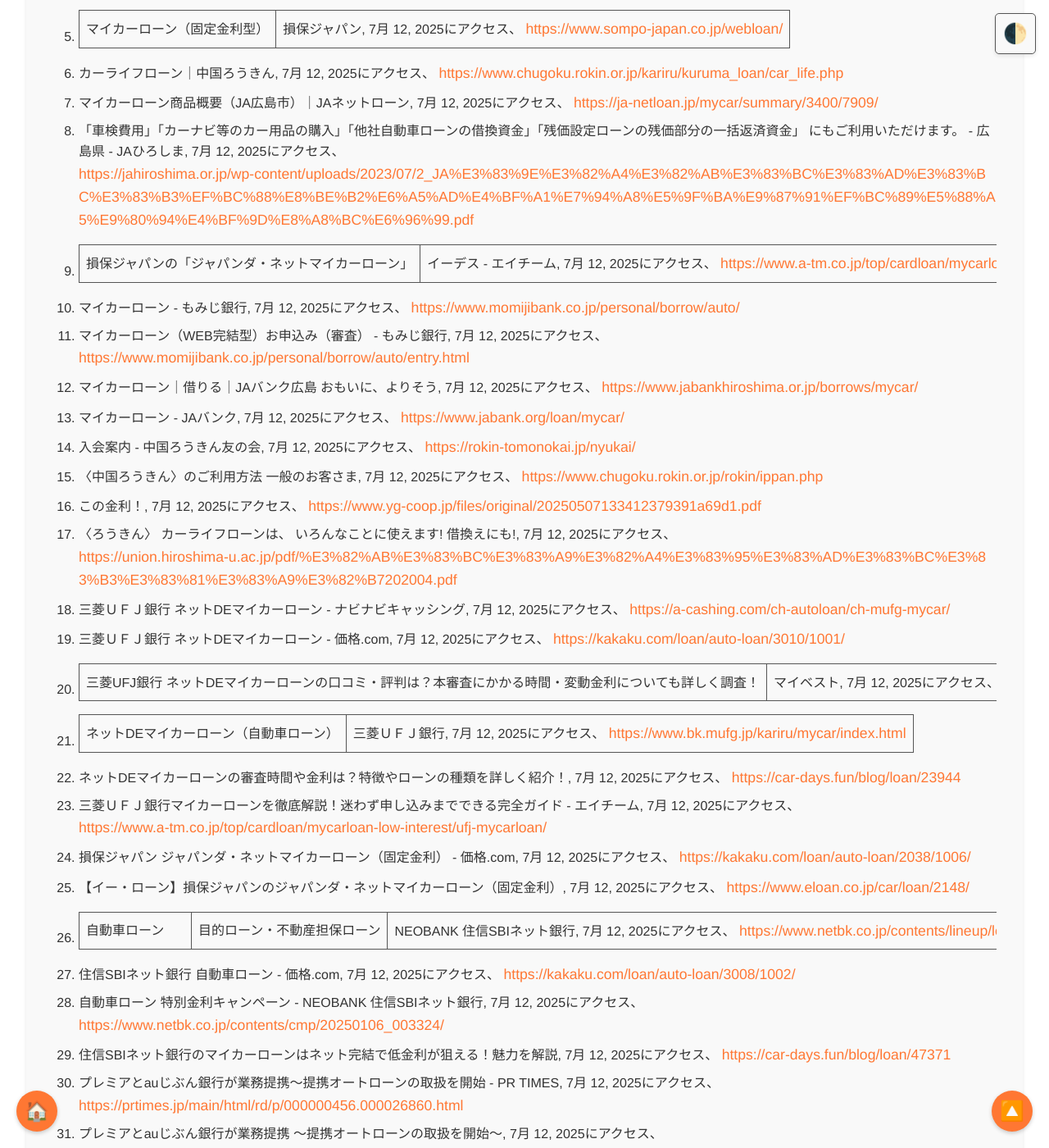
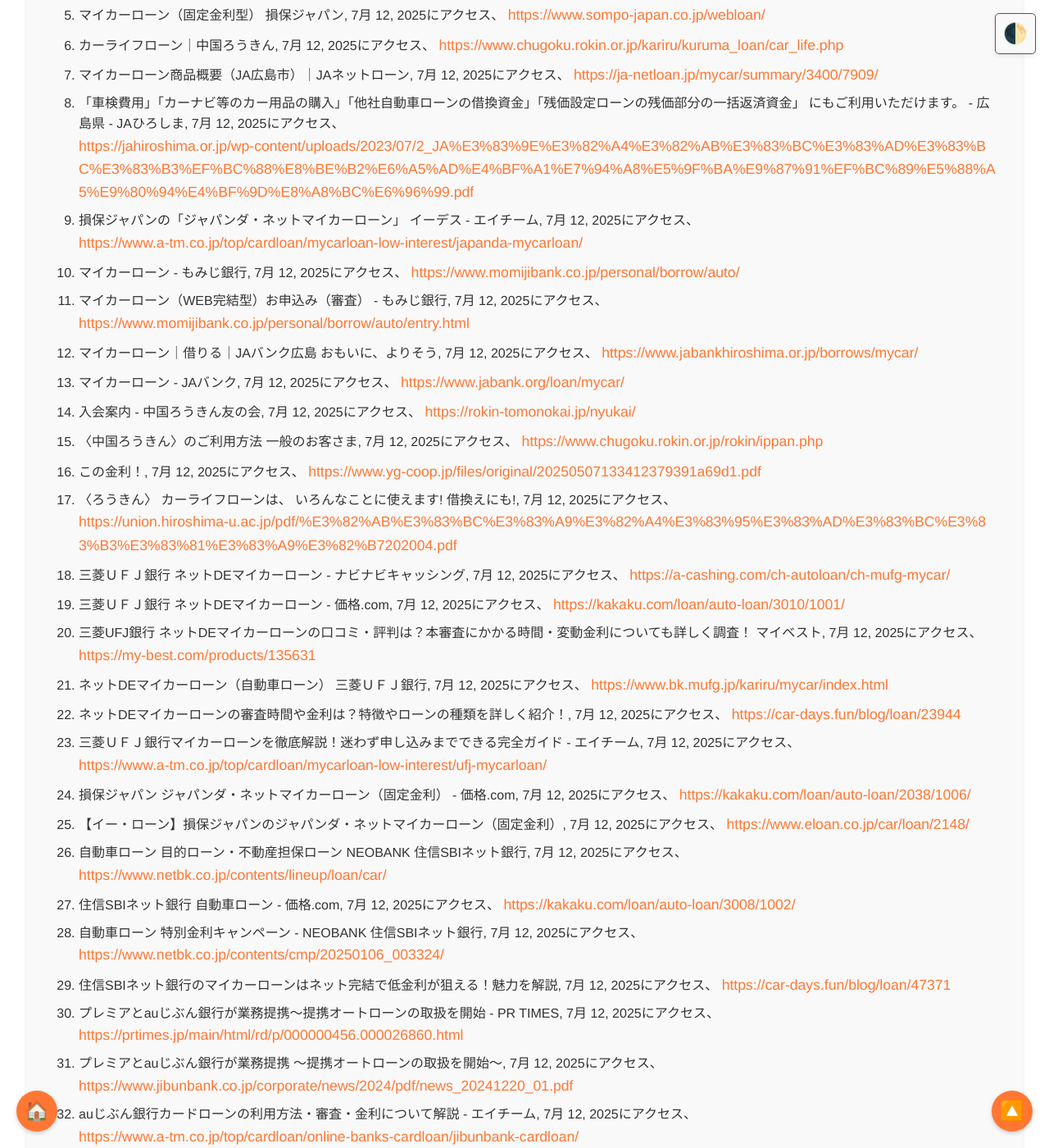
Before and after one commit to aegisfleet/share-deepresearch, a Jekyll site: the page built from _topics/my-car-loan/index.md, in a window 1280 px wide and 1400 px high, scrolled down 9069 px. Shown: the whole window at 82% size. Built offline with Jekyll 4.4.1, drawn with Linux system fonts in a browser that asks for light colours.

Commit message:
Auto update files

```diff
--- a/_topics/my-car-loan/index.md
+++ b/_topics/my-car-loan/index.md
@@ -211,11 +211,11 @@ JAバンク広島のマイカーローンは、一見すると非常に低い金
 2. マイカーローン ｜ かりる ｜ 広島銀行, 7月 12, 2025にアクセス、 [https://www.hirogin.co.jp/service/loan/mycar-loan/](https://www.hirogin.co.jp/service/loan/mycar-loan/)
 3. マイカーローン｜広島信用金庫, 7月 12, 2025にアクセス、 [https://www.hiroshin.co.jp/kariru/mokutekiloan/mycar.html](https://www.hiroshin.co.jp/kariru/mokutekiloan/mycar.html)
 4. マイカーローンの総合ランキング（中国・四国） \- イー・ローン, 7月 12, 2025にアクセス、 [https://www.eloan.co.jp/car/ranking/0/?area=6](https://www.eloan.co.jp/car/ranking/0/?area=6)
-5. マイカーローン（固定金利型） | 損保ジャパン, 7月 12, 2025にアクセス、 [https://www.sompo-japan.co.jp/webloan/](https://www.sompo-japan.co.jp/webloan/)
+5. マイカーローン（固定金利型） 損保ジャパン, 7月 12, 2025にアクセス、 [https://www.sompo-japan.co.jp/webloan/](https://www.sompo-japan.co.jp/webloan/)
 6. カーライフローン｜中国ろうきん, 7月 12, 2025にアクセス、 [https://www.chugoku.rokin.or.jp/kariru/kuruma\_loan/car\_life.php](https://www.chugoku.rokin.or.jp/kariru/kuruma_loan/car_life.php)
 7. マイカーローン商品概要（JA広島市）｜JAネットローン, 7月 12, 2025にアクセス、 [https://ja-netloan.jp/mycar/summary/3400/7909/](https://ja-netloan.jp/mycar/summary/3400/7909/)
 8. 「車検費用」「カーナビ等のカー用品の購入」「他社自動車ローンの借換資金」「残価設定ローンの残価部分の一括返済資金」 にもご利用いただけます。 \- 広島県 \- JAひろしま, 7月 12, 2025にアクセス、 [https://jahiroshima.or.jp/wp-content/uploads/2023/07/2\_JA%E3%83%9E%E3%82%A4%E3%82%AB%E3%83%BC%E3%83%AD%E3%83%BC%E3%83%B3%EF%BC%88%E8%BE%B2%E6%A5%AD%E4%BF%A1%E7%94%A8%E5%9F%BA%E9%87%91%EF%BC%89%E5%88%A5%E9%80%94%E4%BF%9D%E8%A8%BC%E6%96%99.pdf](https://jahiroshima.or.jp/wp-content/uploads/2023/07/2_JA%E3%83%9E%E3%82%A4%E3%82%AB%E3%83%BC%E3%83%AD%E3%83%BC%E3%83%B3%EF%BC%88%E8%BE%B2%E6%A5%AD%E4%BF%A1%E7%94%A8%E5%9F%BA%E9%87%91%EF%BC%89%E5%88%A5%E9%80%94%E4%BF%9D%E8%A8%BC%E6%96%99.pdf)
-9. 損保ジャパンの「ジャパンダ・ネットマイカーローン」 | イーデス \- エイチーム, 7月 12, 2025にアクセス、 [https://www.a-tm.co.jp/top/cardloan/mycarloan-low-interest/japanda-mycarloan/](https://www.a-tm.co.jp/top/cardloan/mycarloan-low-interest/japanda-mycarloan/)
+9. 損保ジャパンの「ジャパンダ・ネットマイカーローン」 イーデス \- エイチーム, 7月 12, 2025にアクセス、 [https://www.a-tm.co.jp/top/cardloan/mycarloan-low-interest/japanda-mycarloan/](https://www.a-tm.co.jp/top/cardloan/mycarloan-low-interest/japanda-mycarloan/)
 10. マイカーローン \- もみじ銀行, 7月 12, 2025にアクセス、 [https://www.momijibank.co.jp/personal/borrow/auto/](https://www.momijibank.co.jp/personal/borrow/auto/)
 11. マイカーローン（WEB完結型）お申込み（審査） \- もみじ銀行, 7月 12, 2025にアクセス、 [https://www.momijibank.co.jp/personal/borrow/auto/entry.html](https://www.momijibank.co.jp/personal/borrow/auto/entry.html)
 12. マイカーローン｜借りる｜JAバンク広島 おもいに、よりそう, 7月 12, 2025にアクセス、 [https://www.jabankhiroshima.or.jp/borrows/mycar/](https://www.jabankhiroshima.or.jp/borrows/mycar/)
@@ -226,13 +226,13 @@ JAバンク広島のマイカーローンは、一見すると非常に低い金
 17. 〈ろうきん〉 カーライフローンは、 いろんなことに使えます\! 借換えにも\!, 7月 12, 2025にアクセス、 [https://union.hiroshima-u.ac.jp/pdf/%E3%82%AB%E3%83%BC%E3%83%A9%E3%82%A4%E3%83%95%E3%83%AD%E3%83%BC%E3%83%B3%E3%83%81%E3%83%A9%E3%82%B7202004.pdf](https://union.hiroshima-u.ac.jp/pdf/%E3%82%AB%E3%83%BC%E3%83%A9%E3%82%A4%E3%83%95%E3%83%AD%E3%83%BC%E3%83%B3%E3%83%81%E3%83%A9%E3%82%B7202004.pdf)
 18. 三菱ＵＦＪ銀行 ネットDEマイカーローン \- ナビナビキャッシング, 7月 12, 2025にアクセス、 [https://a-cashing.com/ch-autoloan/ch-mufg-mycar/](https://a-cashing.com/ch-autoloan/ch-mufg-mycar/)
 19. 三菱ＵＦＪ銀行 ネットDEマイカーローン \- 価格.com, 7月 12, 2025にアクセス、 [https://kakaku.com/loan/auto-loan/3010/1001/](https://kakaku.com/loan/auto-loan/3010/1001/)
-20. 三菱UFJ銀行 ネットDEマイカーローンの口コミ・評判は？本審査にかかる時間・変動金利についても詳しく調査！ | マイベスト, 7月 12, 2025にアクセス、 [https://my-best.com/products/135631](https://my-best.com/products/135631)
-21. ネットDEマイカーローン（自動車ローン） | 三菱ＵＦＪ銀行, 7月 12, 2025にアクセス、 [https://www.bk.mufg.jp/kariru/mycar/index.html](https://www.bk.mufg.jp/kariru/mycar/index.html)
+20. 三菱UFJ銀行 ネットDEマイカーローンの口コミ・評判は？本審査にかかる時間・変動金利についても詳しく調査！ マイベスト, 7月 12, 2025にアクセス、 [https://my-best.com/products/135631](https://my-best.com/products/135631)
+21. ネットDEマイカーローン（自動車ローン） 三菱ＵＦＪ銀行, 7月 12, 2025にアクセス、 [https://www.bk.mufg.jp/kariru/mycar/index.html](https://www.bk.mufg.jp/kariru/mycar/index.html)
 22. ネットDEマイカーローンの審査時間や金利は？特徴やローンの種類を詳しく紹介！, 7月 12, 2025にアクセス、 [https://car-days.fun/blog/loan/23944](https://car-days.fun/blog/loan/23944)
 23. 三菱ＵＦＪ銀行マイカーローンを徹底解説！迷わず申し込みまでできる完全ガイド \- エイチーム, 7月 12, 2025にアクセス、 [https://www.a-tm.co.jp/top/cardloan/mycarloan-low-interest/ufj-mycarloan/](https://www.a-tm.co.jp/top/cardloan/mycarloan-low-interest/ufj-mycarloan/)
 24. 損保ジャパン ジャパンダ・ネットマイカーローン（固定金利） \- 価格.com, 7月 12, 2025にアクセス、 [https://kakaku.com/loan/auto-loan/2038/1006/](https://kakaku.com/loan/auto-loan/2038/1006/)
 25. 【イー・ローン】損保ジャパンのジャパンダ・ネットマイカーローン（固定金利）, 7月 12, 2025にアクセス、 [https://www.eloan.co.jp/car/loan/2148/](https://www.eloan.co.jp/car/loan/2148/)
-26. 自動車ローン | 目的ローン・不動産担保ローン | NEOBANK 住信SBIネット銀行, 7月 12, 2025にアクセス、 [https://www.netbk.co.jp/contents/lineup/loan/car/](https://www.netbk.co.jp/contents/lineup/loan/car/)
+26. 自動車ローン 目的ローン・不動産担保ローン NEOBANK 住信SBIネット銀行, 7月 12, 2025にアクセス、 [https://www.netbk.co.jp/contents/lineup/loan/car/](https://www.netbk.co.jp/contents/lineup/loan/car/)
 27. 住信SBIネット銀行 自動車ローン \- 価格.com, 7月 12, 2025にアクセス、 [https://kakaku.com/loan/auto-loan/3008/1002/](https://kakaku.com/loan/auto-loan/3008/1002/)
 28. 自動車ローン 特別金利キャンペーン \- NEOBANK 住信SBIネット銀行, 7月 12, 2025にアクセス、 [https://www.netbk.co.jp/contents/cmp/20250106\_003324/](https://www.netbk.co.jp/contents/cmp/20250106_003324/)
 29. 住信SBIネット銀行のマイカーローンはネット完結で低金利が狙える！魅力を解説, 7月 12, 2025にアクセス、 [https://car-days.fun/blog/loan/47371](https://car-days.fun/blog/loan/47371)
--- a/_topics/my-car-loan/infographic.html
+++ b/_topics/my-car-loan/infographic.html
@@ -1,6 +1,9 @@
 <!DOCTYPE html>
 <html lang="ja">
 <head>
+    <script async src="https://pagead2.googlesyndication.com/pagead/js/adsbygoogle.js?client=ca-pub-3122674942116250" crossorigin="anonymous"></script>
+    <link rel="icon" type="image/png" sizes="32x32" href="/share-deepresearch/assets/favicon/favicon-32x32.png">
+    <link rel="icon" type="image/png" sizes="16x16" href="/share-deepresearch/assets/favicon/favicon-16x16.png">
     <meta charset="UTF-8">
     <meta name="viewport" content="width=device-width, initial-scale=1.0">
     <title>広島県 低金利マイカーローン インフォグラフィック</title>
--- a/_topics/my-car-loan/reveal.html
+++ b/_topics/my-car-loan/reveal.html
@@ -1,6 +1,9 @@
 <!doctype html>
 <html lang="ja">
 <head>
+    <script async src="https://pagead2.googlesyndication.com/pagead/js/adsbygoogle.js?client=ca-pub-3122674942116250" crossorigin="anonymous"></script>
+    <link rel="icon" type="image/png" sizes="32x32" href="/share-deepresearch/assets/favicon/favicon-32x32.png">
+    <link rel="icon" type="image/png" sizes="16x16" href="/share-deepresearch/assets/favicon/favicon-16x16.png">
     <meta charset="utf-8">
     <meta name="viewport" content="width=device-width, initial-scale=1.0, maximum-scale=1.0, user-scalable=no">
 
```
